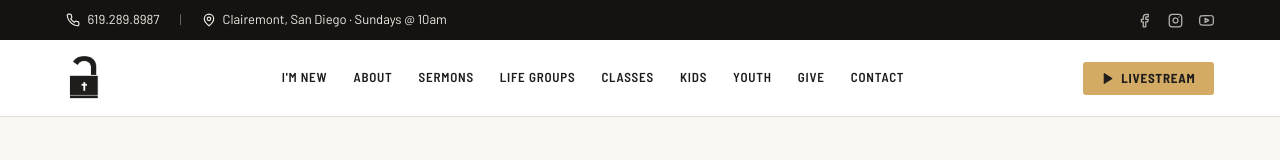
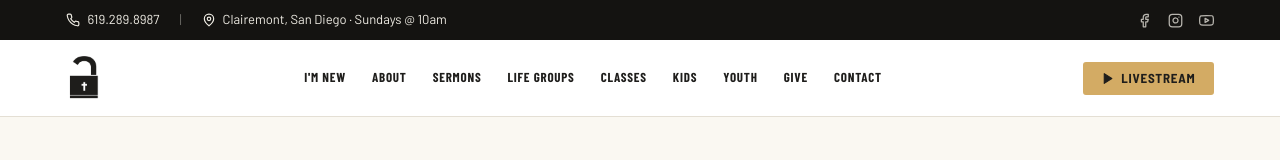
Before and after one commit to iambarabbas/barabbas-road, a Next.js app: page / in a window 1280 px wide. Shown: the top 160 px of the page. Built offline with nearby package versions, Linux system fonts and the light colour scheme; a web font is replaced by a local one.

Commit message:
Bigger heading sizes + nav to Barlow Condensed

```diff
--- a/app/globals.css
+++ b/app/globals.css
@@ -85,10 +85,10 @@
   --fs-display-2: clamp(2.4rem, 1.4rem + 4vw, 4.25rem);
   --fs-display-3: clamp(2rem, 1.4rem + 2.6vw, 3rem);
 
-  --fs-h1: 2.5rem;
-  --fs-h2: 1.95rem;
-  --fs-h3: 1.5rem;
-  --fs-h4: 1.2rem;
+  --fs-h1: 3.25rem;
+  --fs-h2: 2.5rem;
+  --fs-h3: 1.875rem;
+  --fs-h4: 1.5rem;
   --fs-eyebrow: 0.8125rem;
 
   --fs-lead: 1.25rem;
--- a/components/site/SiteHeader.tsx
+++ b/components/site/SiteHeader.tsx
@@ -56,8 +56,8 @@ export function SiteHeader() {
               key={item.href}
               href={item.href}
               style={{
-                fontFamily: "var(--font-semicond)",
-                fontWeight: 600,
+                fontFamily: "var(--font-display)",
+                fontWeight: 700,
                 fontSize: "13px",
                 letterSpacing: "0.06em",
                 textTransform: "uppercase",
@@ -100,8 +100,8 @@ export function SiteHeader() {
               style={{
                 display: "block",
                 padding: "12px var(--gutter)",
-                fontFamily: "var(--font-semicond)",
-                fontWeight: 600,
+                fontFamily: "var(--font-display)",
+                fontWeight: 700,
                 fontSize: "16px",
                 letterSpacing: "0.06em",
                 textTransform: "uppercase",
```
